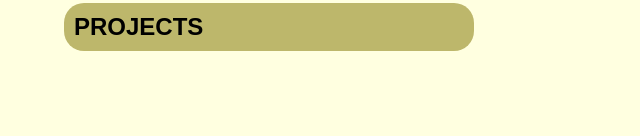
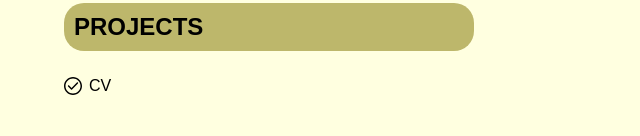
Before and after one commit to YuriyHmel/rsschool-cv, a plain HTML site: page index.html in a window 1280 px wide. Shown: the part 795-931 px from the top of the page, 576-1216 px from the left. Drawn offline with Linux system fonts and the light colour scheme; a web font is replaced by a local one.

Commit message:
feat: add element in block projects

```diff
--- a/index.html
+++ b/index.html
@@ -136,6 +136,17 @@
 				</section>
 				<section class="section" id="projects">
 					<h2 class="section-title">projects</h2>
+					<ul class="list">
+						<li class="list-item">
+							<a
+								href="
+							Submitted https://yuriyhmel.github.io/rsschool-cv/"
+								class="contact-link"
+							>
+								CV
+							</a>
+						</li>
+					</ul>
 				</section>
 				<section class="section" id="education">
 					<h2 class="section-title">education</h2>
```
